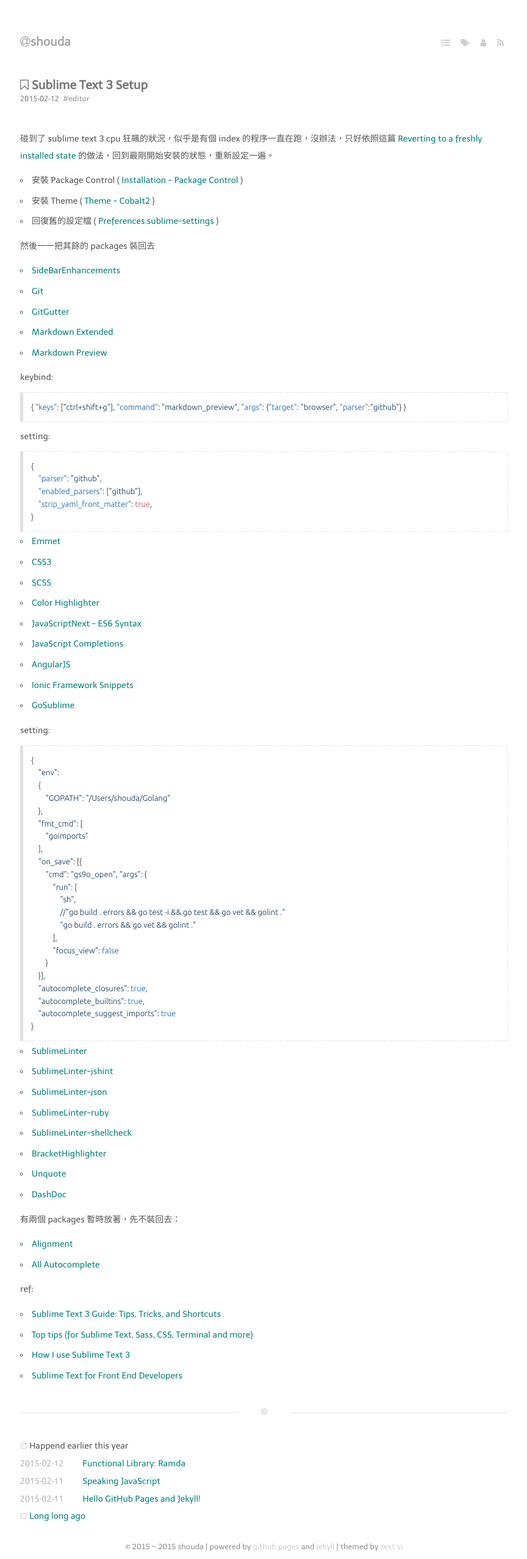
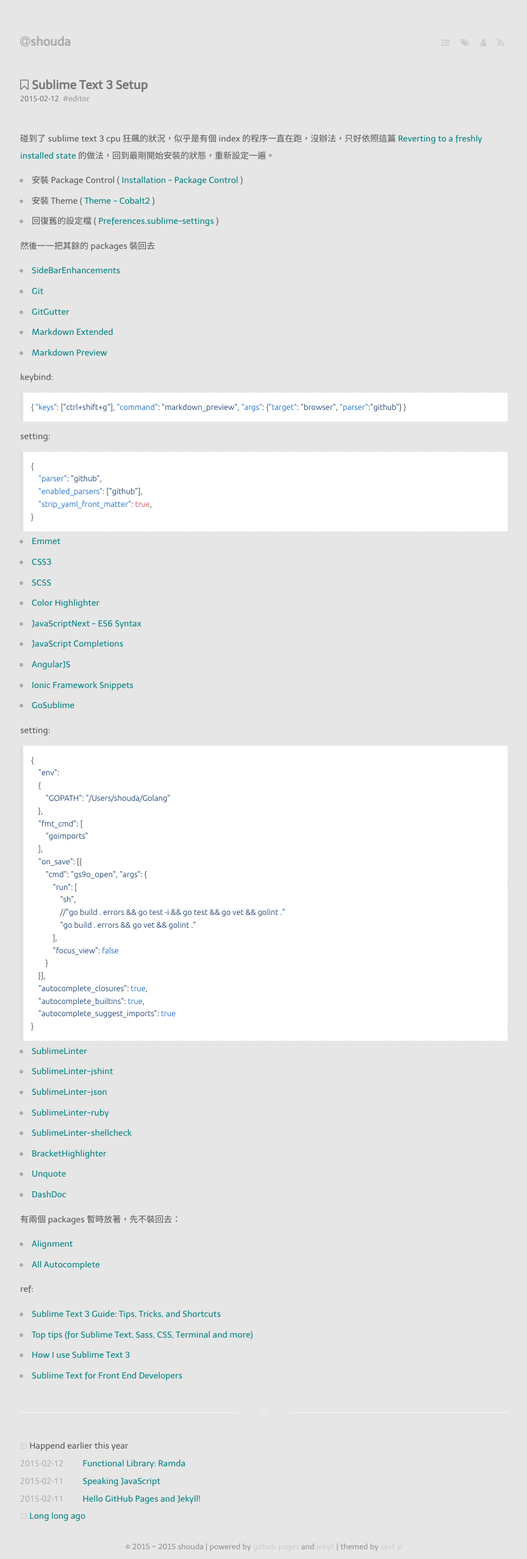
Before and after one commit to shouda/shouda.github.io, a Jekyll site: the page built from index.markdown, in a window 1280 px wide. Shown: the whole page at 61% size, without its empty margins (207-1071 px from the left). Built offline with Jekyll 4.4.1, drawn with Linux system fonts in a browser that asks for light colours; nearby versions of some CDN libraries; Markdown is read by kramdown in place of the engine named in the settings.

Commit message:
update css

```diff
--- a/media/css/style.css
+++ b/media/css/style.css
@@ -19,7 +19,7 @@
   font-size: 14px;
   font-family: telexregular, Hiragino Sans GB, Microsoft YaHei, sans-serif;
   color: #555;
-  background-color: rbga(230, 230, 230, 0.75); }
+  background-color: #e6e6e6; }
 
 ol, ul {
   list-style-position: inside; }
--- a/media/css/style.scss
+++ b/media/css/style.scss
@@ -18,7 +18,7 @@
 $font: $font-name, "Hiragino Sans GB", "Microsoft YaHei", sans-serif;
 $monospace: $mono-font-name, monospace;
 $label-font: $font-name, "Hiragino Sans GB", "Microsoft YaHei", sans-serif;
-$background-color: rbga(230, 230, 230, 0.75);
+$background-color: #e6e6e6;
 
 @mixin page($width: $page-width) { width: #{$width}px; margin: 0 auto; }
 
```
Also changed, not shown: 1 other file.
